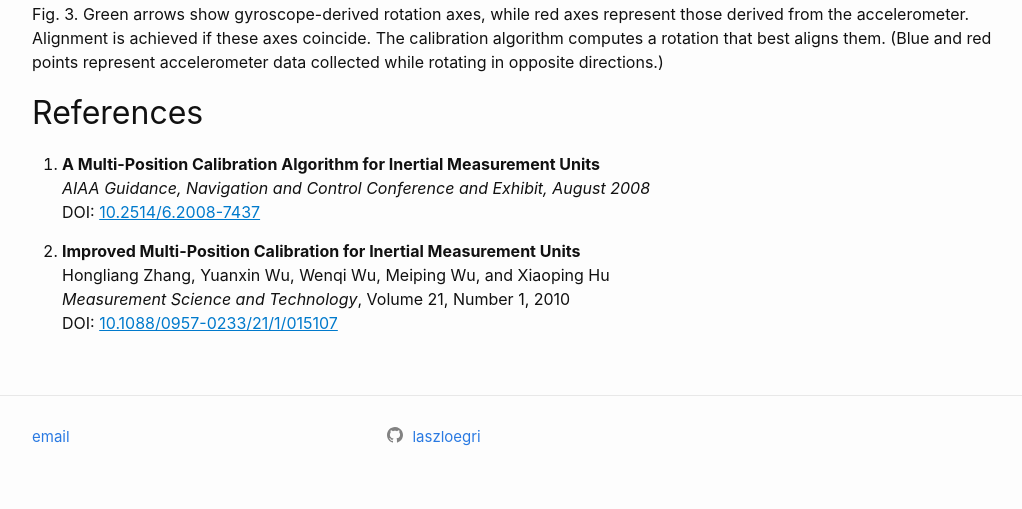
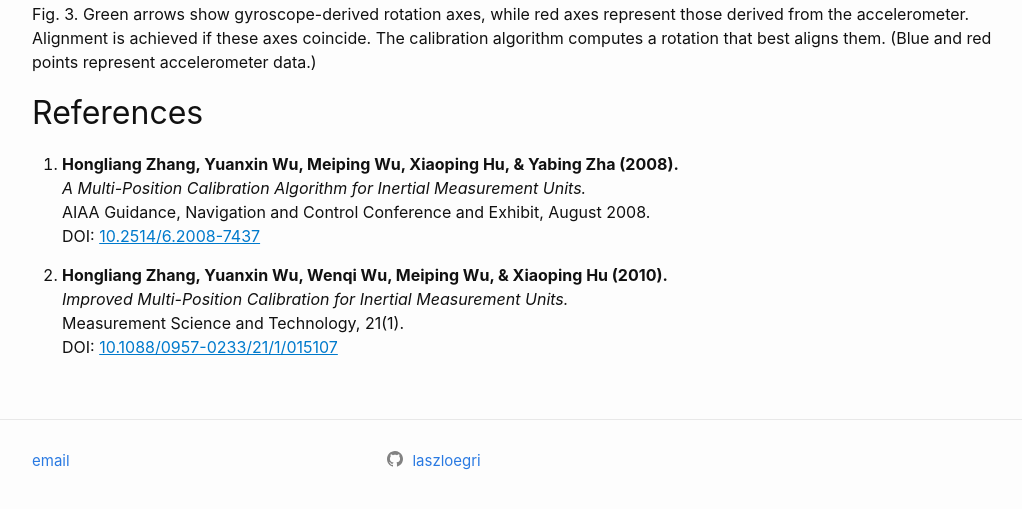
Before and after one commit to laszloegri/laszloegri.github.io, a Jekyll site: the page built from _posts/2025-01-12-Accelero_Gyro.markdown, in a window 1280 px wide and 900 px high, scrolled down 2061 px, cut to the strip 368-877 px from the top of the window. Shown: the whole strip, without its empty margins (108-1130 px from the left). Built offline with Jekyll 4.4.1, drawn with Linux system fonts in a browser that asks for light colours; some of the changed text lies outside the part shown.

Commit message:
fixed minor issues in accelero-gyro page

```diff
--- a/_posts/2025-01-12-Accelero_Gyro.markdown
+++ b/_posts/2025-01-12-Accelero_Gyro.markdown
@@ -19,11 +19,11 @@ attachments:
     text: "Visit Notch."
 ---
 
-In this project, the primary objective was to calibrate the accelerometer and gyroscope of an Inertial Measurement Unit (IMU) and ensure that both sensors’ coordinate axes are properly aligned. I implemented the accelerometer calibration algorithm described, as well as an improved version of the gyroscope and inter-triad calibration algorithms developped in [\[1\]](#ref1) and [\[2\]](#ref2). (Details are limited due to contractual obligations.)
+In this project, the primary objective was to calibrate the accelerometer and gyroscope of an Inertial Measurement Unit (IMU) and ensure that both sensors’ coordinate axes are properly aligned. I implemented the accelerometer calibration algorithm described, as well as an improved version of the gyroscope and inter-triad calibration algorithms developed in [\[1\]](#ref1) and [\[2\]](#ref2). (Details are limited due to contractual obligations.)
 
 For **accelerometer calibration**, the device is placed in various orientations. From these measurements, the algorithm estimates calibration parameters, leveraging the principle that the norm of the accelerometer measurement vector is equal to the magnitude of the specific force.
 
-Traditional **gyroscope calibration** often employs a high-precision two-axis or three-axis turntable, which can be expensive and sensitive to mechanical precision. In contrast, the method from [\[2\]](#ref2) allows calibration using only a flat surface and an object to affix the IMU onto. By manually sliding the IMU in different orientations, the approach exploits the fact that the norm of the measured gyroscope output corresponds to the rotational velocity input.
+Traditional **gyroscope calibration** often employs a high-precision two-axis or three-axis turntable, which can be expensive and sensitive to mechanical precision. In contrast, the method from [\[2\]](#ref2) allows calibration using only a flat surface and an object on which the IMU can be affixed. By manually sliding the IMU in different orientations, the approach exploits the fact that the norm of the measured gyroscope output corresponds to the rotational velocity input.
 
 However, manual calibration may not be sufficiently precise for inter-triad alignment, making a one-axis turntable preferable. Since full technical details are provided in [\[1\]](#ref1) and [\[2\]](#ref2), below is a selection of media illustrating the implemented calibration algorithms.
 
@@ -55,17 +55,18 @@ However, manual calibration may not be sufficiently precise for inter-triad alig
   </center>
   <figcaption style="font-size:inherit;">
     Fig. 3. Green arrows show gyroscope-derived rotation axes, while red axes represent those derived from the accelerometer. Alignment is achieved if these axes coincide. The calibration algorithm computes a rotation that best aligns them.
-    (Blue and red points represent accelerometer data collected while rotating in opposite directions.)
+    (Blue and red points represent accelerometer data.)
   </figcaption>
 </figure>
 
 ## References
 
-1. <a id="ref1"></a> **A Multi-Position Calibration Algorithm for Inertial Measurement Units**
-   *AIAA Guidance, Navigation and Control Conference and Exhibit, August 2008*
+1. <a id="ref1"></a> **Hongliang Zhang, Yuanxin Wu, Meiping Wu, Xiaoping Hu, & Yabing Zha (2008).**
+   *A Multi-Position Calibration Algorithm for Inertial Measurement Units.*
+   AIAA Guidance, Navigation and Control Conference and Exhibit, August 2008.
    DOI: [10.2514/6.2008-7437](https://doi.org/10.2514/6.2008-7437)
 
-2. <a id="ref2"></a> **Improved Multi-Position Calibration for Inertial Measurement Units**
-   Hongliang Zhang, Yuanxin Wu, Wenqi Wu, Meiping Wu, and Xiaoping Hu
-   *Measurement Science and Technology*, Volume 21, Number 1, 2010
+2. <a id="ref2"></a> **Hongliang Zhang, Yuanxin Wu, Wenqi Wu, Meiping Wu, & Xiaoping Hu (2010).**
+   *Improved Multi-Position Calibration for Inertial Measurement Units.*
+   Measurement Science and Technology, 21(1).
    DOI: [10.1088/0957-0233/21/1/015107](https://doi.org/10.1088/0957-0233/21/1/015107)
--- a/_posts/2025-01-21-HAR.markdown
+++ b/_posts/2025-01-21-HAR.markdown
@@ -100,7 +100,7 @@ This project compares individual time points from a user’s exercise repetition
     </video>
   </center>
   <figcaption>
-    Figure 4. Demonstration of matching a single exercise repetition (green) to motion time-series data (grey). The exercise is in the animation is deadlift.
+    Figure 4. Demonstration of matching a single exercise repetition (green) to motion time-series data (grey). The exercise in the animation is deadlift.
   </figcaption>
 </figure>
 
```
Also changed, not shown: 3 other files.
